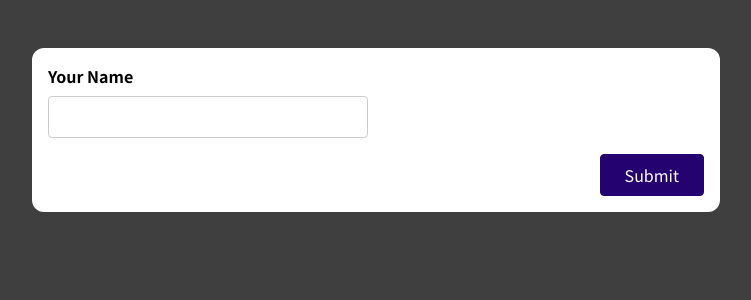
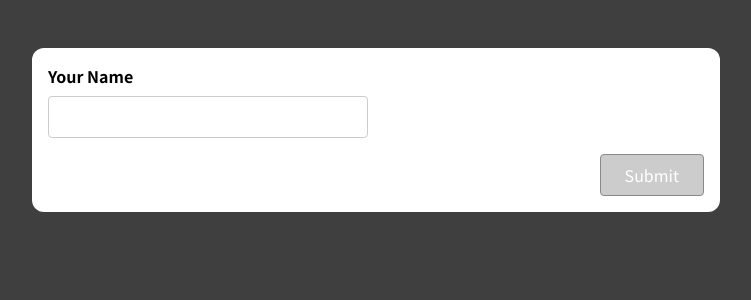
Before and after one commit to smackdh/react-forms-1, a React (Create React App) app: page / in a window 1280 px wide. Shown: the top 300 px of the page, without its empty margins (264-1015 px from the left). Built offline with nearby package versions, Linux system fonts and the light colour scheme.

Commit message:
refactored

```diff
--- a/src/components/SimpleInput.js
+++ b/src/components/SimpleInput.js
@@ -1,12 +1,17 @@
-import React, { useState, useEffect } from "react";
+import React, { useState } from "react";
 
 const SimpleInput = (props) => {
   const [nameInput, setNameInput] = useState("");
-  // const [nameInputValid, setNameInputValid] = useState(false);
   const [userTouchedInput, setUserTouchedInput] = useState(false);
 
   const enteredNameisValid = nameInput.trim() !== "";
   const nameInputIsInvalid = !enteredNameisValid && userTouchedInput;
+
+  let formValid = false;
+
+  if (enteredNameisValid) {
+    formValid = true;
+  }
 
   const inputHandler = (e) => {
     setNameInput(e.target.value);
@@ -47,7 +52,7 @@ const SimpleInput = (props) => {
         )}
       </div>
       <div className="form-actions">
-        <button>Submit</button>
+        <button disabled={!formValid}>Submit</button>
       </div>
     </form>
   );
--- a/src/index.css
+++ b/src/index.css
@@ -1,11 +1,11 @@
-@import url('https://fonts.googleapis.com/css2?family=Noto+Sans+JP:wght@400;700&display=swap');
+@import url("https://fonts.googleapis.com/css2?family=Noto+Sans+JP:wght@400;700&display=swap");
 
 * {
   box-sizing: border-box;
 }
 
 html {
-  font-family: 'Noto Sans JP', sans-serif;
+  font-family: "Noto Sans JP", sans-serif;
 }
 
 body {
@@ -78,6 +78,14 @@ button:active {
   background-color: #33059e;
   border-color: #33059e;
 }
+button:disabled,
+button:disabled:hover,
+button:disabled:active {
+  background-color: #ccc;
+  border-color: rgb(138, 137, 137);
+  border: 1px solid rgb(138, 137, 137);
+  cursor: not-allowed;
+}
 
 .form-actions {
   text-align: right;
```
